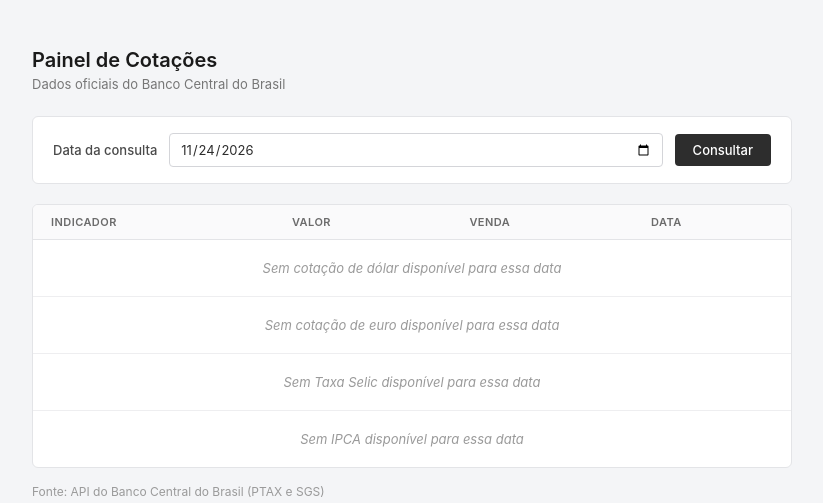
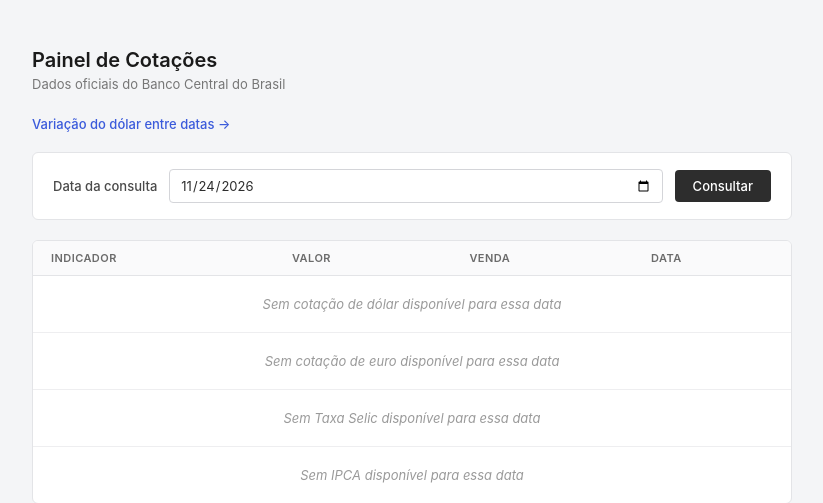
Before and after one commit to InacioKunz/API-Laravel-BancoCentral, a Laravel app: template resources/views/painel.blade.php in a window 1280 px wide. Shown: the top 503 px of the page, without its empty margins (228-1051 px from the left). Run offline with Laravel 12, Linux system fonts and the light colour scheme; the template is opened without the code that fills it, so the values that code supplies are empty; some libraries are stand-ins or nearby versions.

Commit message:
ajuste de rotas

```diff
--- a/resources/views/painel.blade.php
+++ b/resources/views/painel.blade.php
@@ -145,6 +145,23 @@
             font-variant-numeric: tabular-nums;
         }
 
+        .nav {
+            margin-bottom: 20px;
+            display: flex;
+            gap: 16px;
+        }
+
+        .nav a {
+            font-size: 13px;
+            color: #3b5bdb;
+            text-decoration: none;
+            font-weight: 500;
+        }
+
+        .nav a:hover {
+            text-decoration: underline;
+        }
+
         .valor-secundario {
             font-variant-numeric: tabular-nums;
             color: #4a4a4a;
@@ -168,6 +185,10 @@
         <div class="header">
             <h1>Painel de Cotações</h1>
             <p>Dados oficiais do Banco Central do Brasil</p>
+        </div>
+
+        <div class="nav">
+            <a href="{{ url('/api/painel/variacao') }}">Variação do dólar entre datas →</a>
         </div>
 
         <form method="GET" action="{{ url('/api/painel') }}" class="filtro">
--- a/routes/web.php
+++ b/routes/web.php
@@ -2,7 +2,9 @@
 
 use Illuminate\Support\Facades\Route;
 
-Route::view('/', 'welcome')->name('home');
+Route::get('/', function () {
+    return redirect('/api/painel');
+});
 
 Route::middleware(['auth', 'verified'])->group(function () {
     Route::view('dashboard', 'dashboard')->name('dashboard');
```
Also changed, not shown: resources/views/variacao.blade.php (+19 -0 lines).
